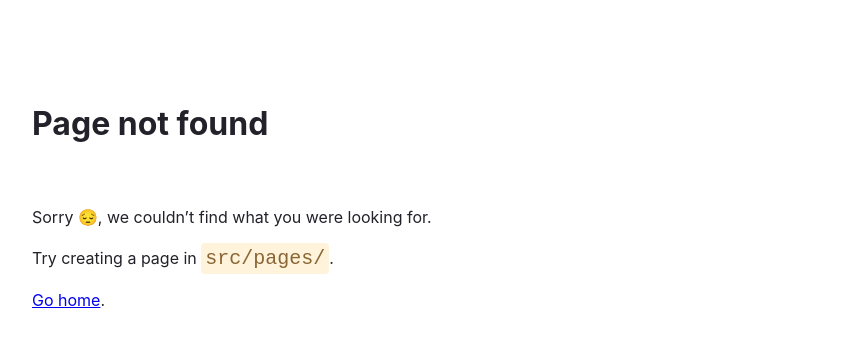
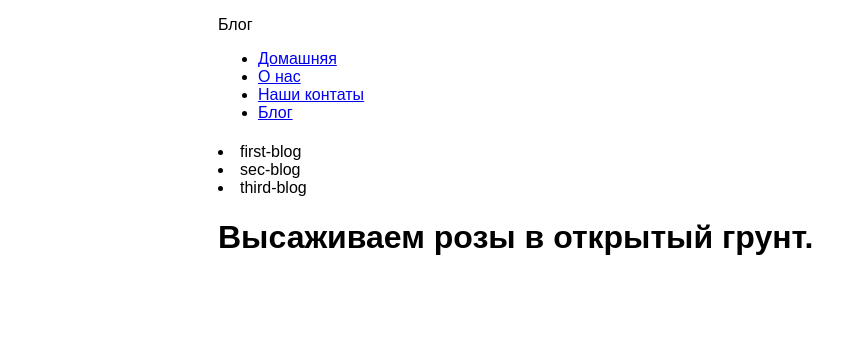
Before and after one commit to SuhihDima/my-site, a Gatsby site: page /blog in a window 1280 px wide. Before the commit this address had no page. Shown: the whole page, without its empty margins (72-915 px from the left). Built offline with nearby package versions, Linux system fonts and the light colour scheme; Gatsby itself is replaced by a stand-in of ours.

Commit message:
add blig

```diff
--- a/gatsby-config.js
+++ b/gatsby-config.js
@@ -9,11 +9,11 @@ plugins: [
 "gatsby-plugin-image",
 "gatsby-plugin-sharp",
     {
-      resolve: `gatsby-source-filesystem`,
-      options: {
-        name: `images`,
-        path: `${__dirname}/src/images`,
-      },
+    resolve: "gatsby-source-filesystem",
+    options: {
+        name: "blog",
+        path: `${__dirname}/blog`,
+    },
     },
 
 ],
--- a/src/components/layout.js
+++ b/src/components/layout.js
@@ -1,17 +1,41 @@
 import * as React from "react"
-import { Link } from 'gatsby'
-import { container, heading, navLinks, navLinkItem, navLinkText  } from './layout.module.css'
+import { Link, useStaticQuery, graphql } from 'gatsby'
+import {
+    container,
+    heading,
+    navLinks,
+    navLinkItem,
+    navLinkText,
+    siteTitle
+
+            } from './layout.module.css'
 import { StaticImage } from "gatsby-plugin-image"
 
 const Layout = ({ pageTitle, pageHeading, children}) =>{
+    const data = useStaticQuery(graphql`
+    query MyQuery {
+    site {
+        siteMetadata {
+        title
+        }
+    }
+    }
+    `)
+    // console.log(data);
+
     return (
         <main className={container}>
-            <title>{pageTitle}</title>
+            <title>
+                {pageTitle} | {data.site.siteMetadata.title}
+            </title>
+            <p className={siteTitle}>{pageTitle}</p>
             <nav>
                 <ul className={navLinks}>
                     <li className={navLinkItem}><Link to = '/' className={navLinkText}>Домашняя</Link></li>
                     <li className={navLinkItem}><Link to = '/about' className={navLinkText}>О нас</Link></li>
-                    <li className={navLinkItem}><Link to = '/contacts' className={navLinkText}>Наши контакты</Link></li>
+                    <li className={navLinkItem}><Link to = '/contacts' className={navLinkText}>Наши контаты</Link></li>
+                    <li className={navLinkItem}><Link to = '/blog' className={navLinkText}>Блог</Link></li>
+
                 </ul>
             </nav>
             <h1 className={heading}>{pageHeading}</h1>
--- a/src/components/layout.module.css
+++ b/src/components/layout.module.css
@@ -1,6 +1,6 @@
 .container {
     margin: auto;
-    max-width: 500px;
+    max-width: 700px;
     font-family: sans-serif;
 
 }
@@ -21,3 +21,9 @@
 .nav-link-text {
     color: rgb(114, 109, 109);
 }
+.site-title{
+    font-size:2rem;
+    color: rgba(59, 58, 60, 0.432);
+    font-weight: 700;
+
+}
--- /dev/null
+++ b/src/pages/blog.js
@@ -0,0 +1,26 @@
+import * as React from 'react';
+import Layout from "../components/layout";
+import { graphql } from "gatsby";
+
+const Blog = ({ data }) =>{
+    console.log(data);
+return (
+    <Layout pageTitle="Блог">
+        {data.allFile.nodes.map((node)=>{
+            return <li key={node.name}>{node.name}</li>
+        })}
+        <h1>Высаживаем розы в открытый грунт.</h1>
+    </Layout>
+);
+};
+
+export const query = graphql`
+query{
+allFile(filter: {sourceInstanceName: {eq: "blog"}}) {
+    nodes {
+    name
+    }
+}
+}
+`
+export default Blog;
--- a/src/pages/index.js
+++ b/src/pages/index.js
@@ -10,8 +10,12 @@ return(
             Надрезаем хомут или резинку и снимаем пластиковый пакет. Корневая система саженца плотно упакована в торф и обмотана тонкой пленкой. Во избежание повреждений корней черную пленку лучше не разрезать, а осторожно размотать.
             <StaticImage src="../images/mankitchen.jpg" alt="man" />
             <p>Надрезаем хомут или резинку и снимаем пластиковый пакет. Корневая система саженца плотно упакована в торф и обмотана тонкой пленкой. Во избежание повреждений корней черную пленку лучше не разрезать, а осторожно размотать.</p>
-            <StaticImage src="../images/master.webp" alt="man" />
+            <StaticImage
+            src="../images/master.webp" alt="man"
+                />
+
         </Layout>
+
     </main>
 );
 
```
Also changed, not shown: blog/first-blog.md (added), blog/sec-blog.md (added), blog/third-blog.md (added).
